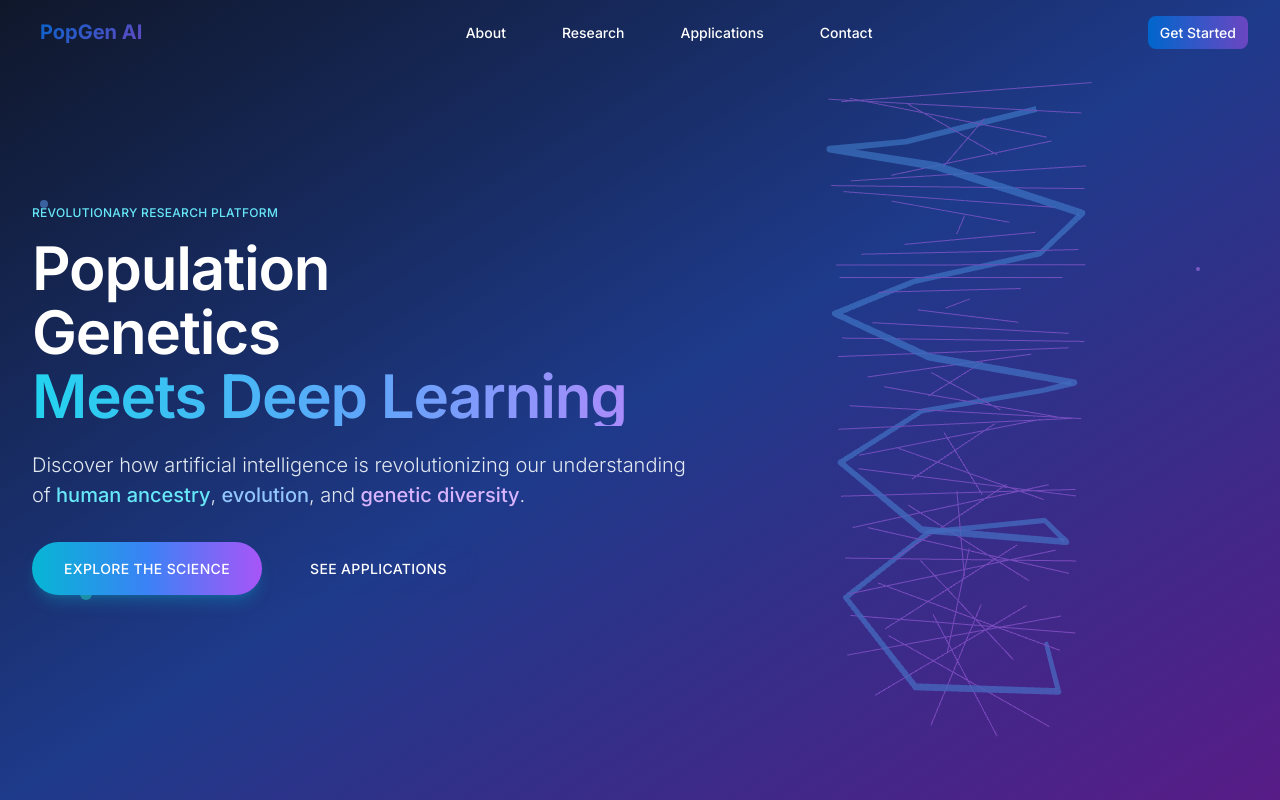
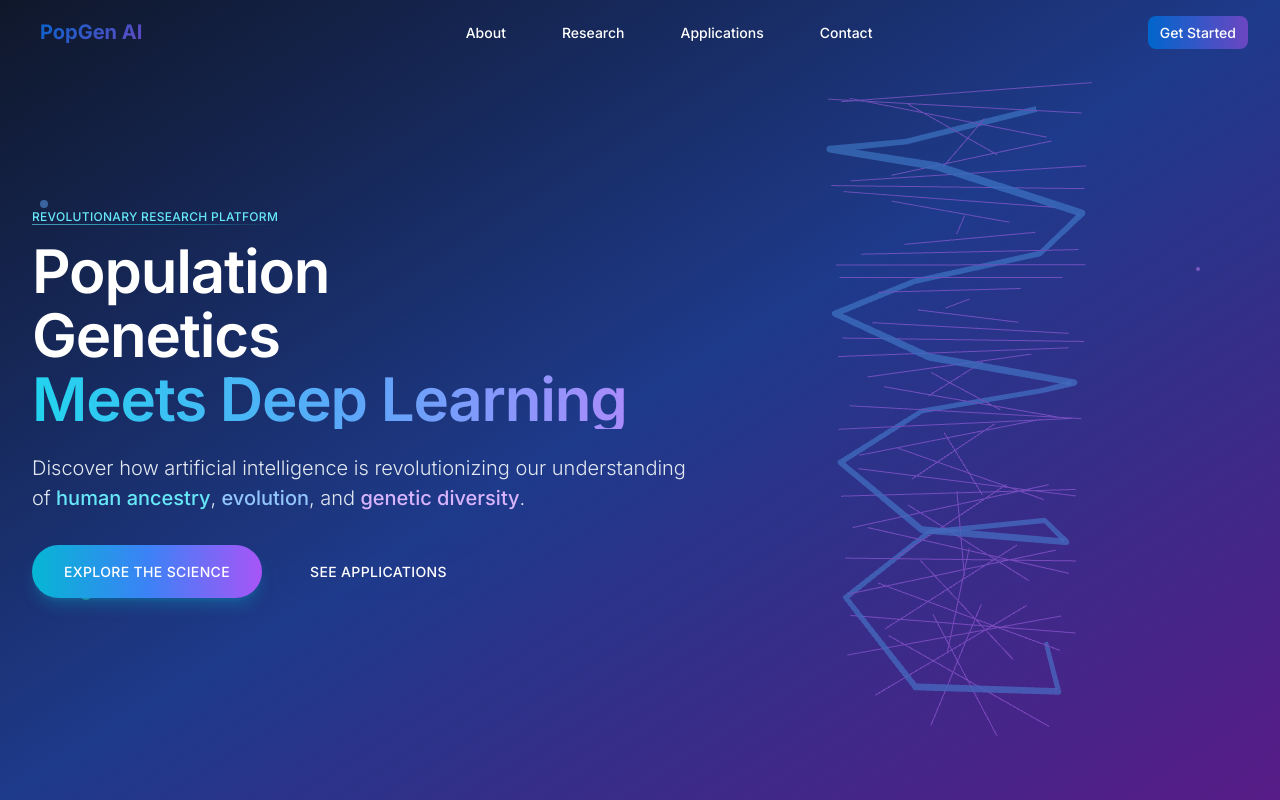
Before and after one commit to keith-ufumeli/popgen-landing, a Next.js app: page / in a window 1280 px wide. Shown: the top 800 px of the page. Built offline with nearby package versions, Linux system fonts and the light colour scheme.

Commit message:
Enhance Hero component tagline with a decorative gradient underline for improved visual appeal

```diff
--- a/src/components/sections/Hero.tsx
+++ b/src/components/sections/Hero.tsx
@@ -78,9 +78,10 @@ export function Hero() {
         <div className="max-w-2xl max-sm:max-w-full max-sm:pr-4">
           {/* Tagline */}
           <p
-            className="text-xs text-cyan-300 font-medium mb-4 tracking-wide uppercase"
+            className="text-xs text-cyan-300 font-medium mb-4 tracking-wide uppercase relative inline-block"
           >
             Revolutionary Research Platform
+            <span className="absolute bottom-0 left-0 w-full h-px bg-gradient-to-r from-cyan-300 via-cyan-400 to-transparent opacity-60"></span>
           </p>
           <h1
             ref={titleRef}
```
